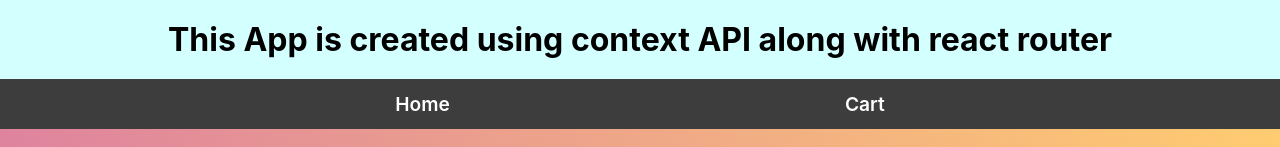
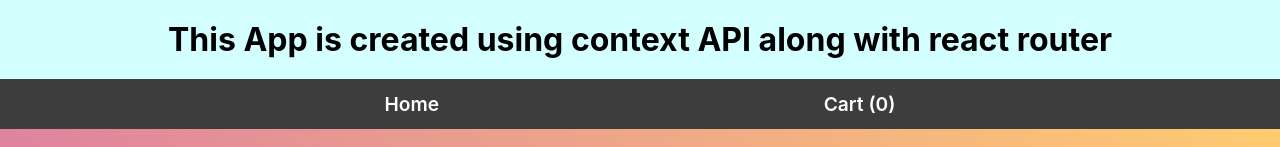
Before and after one commit to negiFSD/context-router, a React (Create React App) app: page / in a window 1280 px wide. Shown: the top 147 px of the page. Built offline with nearby package versions, Linux system fonts and the light colour scheme; grey boxes are pictures that could not be loaded.

Commit message:
final commit

```diff
--- a/src/App.js
+++ b/src/App.js
@@ -3,19 +3,17 @@ import './App.css';
 import Header from './Component/Header';
 import Home from './Component/Home.jsx'
 import Cart from './Component/Cart.jsx'
-import { useState } from 'react';
 
 function App() {
-  const [cart, setCart]= useState([])
-  console.log(typeof(cart));
+
 
   return (
     <BrowserRouter>
      <Header></Header>
      <div className='App'>
        <Routes>
-         <Route path='/' element={<Home cart={cart} setCart={setCart}></Home>}/>
-         <Route path='cart' element={<Cart cart={cart} setCart={setCart}></Cart>}/>
+         <Route path='/' element={<Home></Home>}/>
+         <Route path='cart' element={<Cart ></Cart>}/>
 
        </Routes>
      </div>
--- a/src/Component/Cart.jsx
+++ b/src/Component/Cart.jsx
@@ -1,17 +1,27 @@
-import React from "react";
+import React, {useState, useEffect, useContext } from "react";
+import { cartContext } from "../Context";
 import SingleCompo from "./SingleCompo";
 
-function Cart({cart, setCart}) {
-  console.log(cart.length)
+function Cart() {
+/* here below, we are destructuring values of context provider */
+  const{cartState}= useContext(cartContext);
+
+  const[CarttotalPrice, setTotalPrice]= useState()
+
+  // Below code is to get the total amount of the cart
+  useEffect(()=>{
+  setTotalPrice( cartState.reduce((acc, curr)=>acc + curr.price, 0))
+  },[cartState])
+
   return (
     <div className="cart">
       <h1>My Cart</h1>
-      <p>Total :{cart.length}</p>
+      <p>Total :{CarttotalPrice}</p>
       <div className="classProduct">
 
       </div>
       <div>
-      {cart.map((prod)=>(<SingleCompo prod={prod} key={prod.id} cart={cart}  setCart={setCart}/>))}
+      {cartState.map((prod)=>(<SingleCompo prod={prod} key={prod.id} />))}
       </div>
     </div>
   );
--- a/src/Component/Header.jsx
+++ b/src/Component/Header.jsx
@@ -1,14 +1,16 @@
-import React from 'react'
+import React, { useContext } from 'react'
 import { Link } from 'react-router-dom'
+import { cartContext } from '../Context'
 
 
 const Header = () => {
+  const{cartState} =   useContext(cartContext)
   return (
     <div className='header'>
         <h1>This App is created using context API along with react router</h1>
         <ul>
             <li><Link to='/'>Home</Link></li>
-            <li><Link to='cart'>Cart</Link></li>
+            <li><Link to='cart'>Cart ({cartState.length})</Link></li>
         </ul>
     </div>
   )
--- a/src/Component/Home.jsx
+++ b/src/Component/Home.jsx
@@ -1,4 +1,4 @@
-import React, { useEffect, useState } from 'react'
+import React, {  useEffect, useState } from 'react'
 import SingleCompo from './SingleCompo';
 import jsonData from './data'
 
@@ -20,7 +20,7 @@ setProduct(jsonData)
 
   return (
     <div className='home'>
-      {product.map((prod)=>(<SingleCompo key={prod.id} prod={prod} cart={cart} setCart={setCart}/>))}
+      {product.map((prod)=>(<SingleCompo key={prod.id} prod={prod} />))}
     </div>
   )
 }
--- a/src/Component/SingleCompo.jsx
+++ b/src/Component/SingleCompo.jsx
@@ -1,20 +1,25 @@
-import React from "react";
+import React, { useContext } from "react";
+import { cartContext } from "../Context";
 
-function SingleCompo({ prod, cart, setCart }) {
+function SingleCompo({ prod }) {
+  const{cartState, setCartState} = useContext(cartContext)
+
   return (
     <div className="homecompo" key={prod.id}>
       <img src={prod.image} alt="random_Image" />
       <p> {prod.title}</p>
       <span> Price : Rs {prod.price}</span>
 
-      {cart.includes(prod)?( <button onClick={()=>{
-          setCart(cart.filter((c)=>c.id !==prod.id))
+
+{/*  ----------  Below code is responsible for add and remove item from cart and home ---------- */}
+{/*  ---------- instead of :- cartState.includes(prod) we can also use cartState.length>0 */}
+      { cartState.includes(prod)?( <button onClick={()=>{
+          setCartState(cartState.filter((c)=>c.id !==prod.id))
       }}>remove from cart</button>):( <button
         onClick={() => {
-          setCart([...cart, prod]); }}>
+          setCartState([...cartState, prod]); }}>
         add
       </button>)}
-
 
 
       {/* <button onClick={()=>{
--- /dev/null
+++ b/src/Context.jsx
@@ -0,0 +1,16 @@
+ import React, {  createContext, useState } from 'react'
+ export const cartContext =  createContext()
+
+
+ function Context({children}) {
+
+     const [cartState, setCartState]=useState([])
+
+   return (
+     <cartContext.Provider value={{cartState, setCartState}}>
+        { children}
+     </cartContext.Provider>
+   )
+ }
+ // after this now wrep app.js inside index.js with the file name so that context provides is implimented and is available to all child component
+ export default Context
--- a/src/index.js
+++ b/src/index.js
@@ -3,11 +3,14 @@ import ReactDOM from 'react-dom/client';
 import './index.css';
 import App from './App';
 import reportWebVitals from './reportWebVitals';
+import Context from './Context';
 
 const root = ReactDOM.createRoot(document.getElementById('root'));
 root.render(
   <React.StrictMode>
+    <Context>
     <App />
+    </Context>
   </React.StrictMode>
 );
 
```
